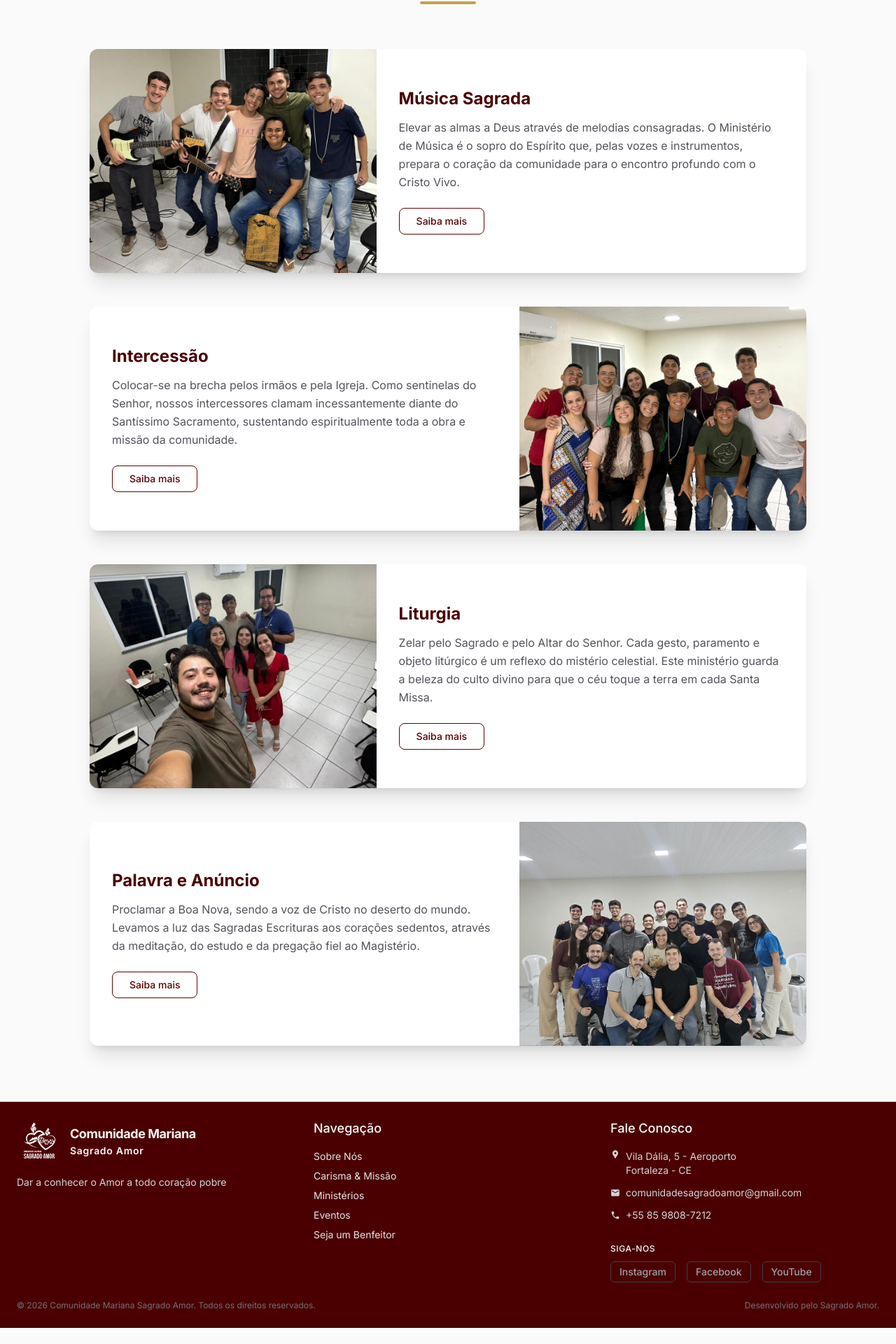
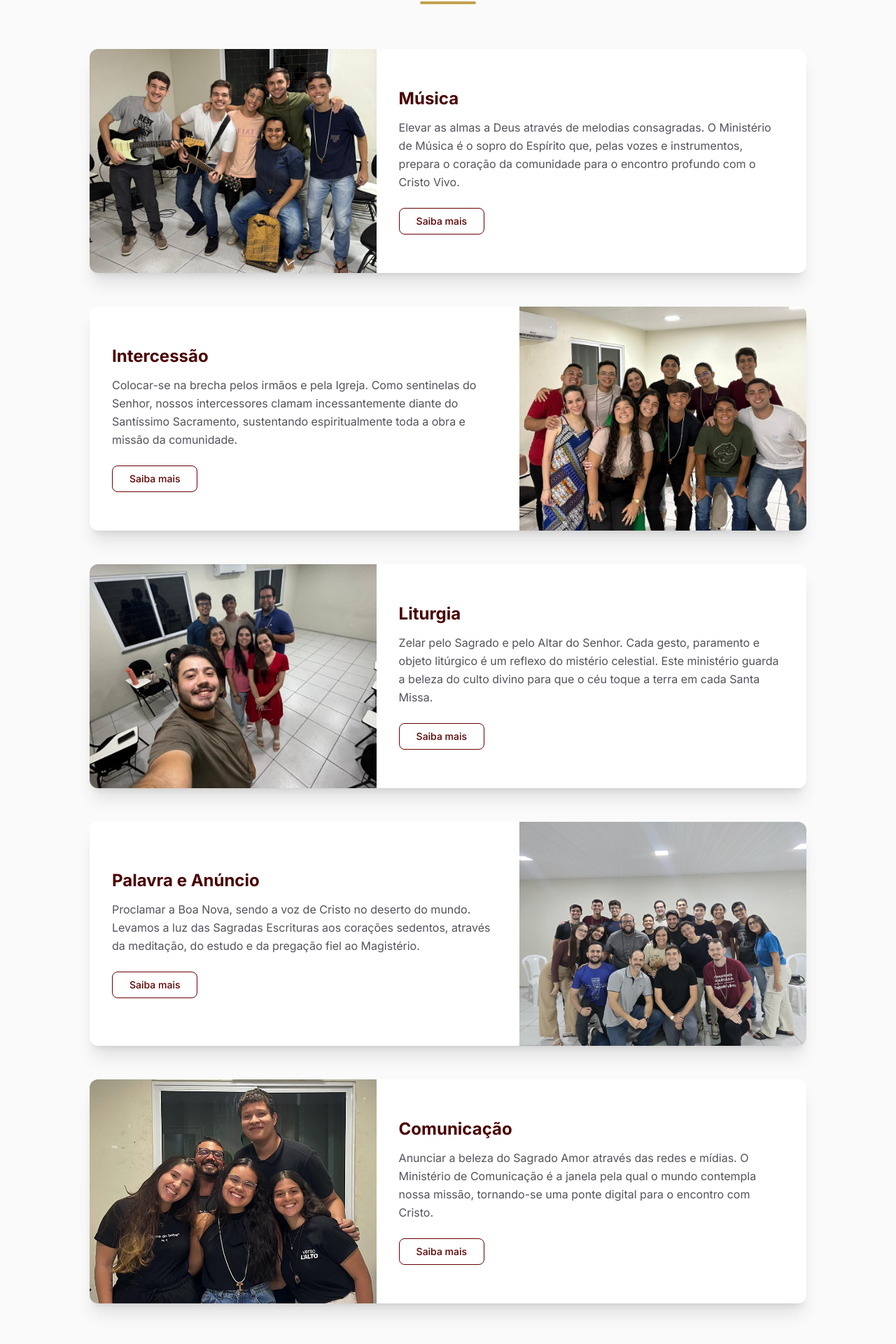
Before and after one commit to savass33/cmsa-website, a React (Vite) app: page /ministries in a window 1280 px wide. Shown: the part 476-2396 px from the top of the page at 70% size. Before the commit the page ends 2373 px from the top, so only its background shows below. Built offline with nearby package versions, Linux system fonts and the light colour scheme; a web font is replaced by a local one.

Commit message:
feat: add Communication ministry to the ministries page

```diff
--- a/src/pages/ministeries.tsx
+++ b/src/pages/ministeries.tsx
@@ -9,6 +9,7 @@ import ostensorio from "../assets/images/ostensorio.jpg"; // Keep for hero
 import liturgia from "../assets/images/liturgia.jpeg";
 import palavra from "../assets/images/palavra.jpeg";
 import intercessao from "../assets/images/intercessao.jpeg";
+import comunicacao from "../assets/images/comunicacao.jpeg";
 
 interface Ministry {
   title: string;
@@ -27,7 +28,7 @@ export default function Ministeries() {
 
   const ministries: Ministry[] = [
     {
-      title: "Música Sagrada",
+      title: "Música",
       image: musica,
       description:
         "Elevar as almas a Deus através de melodias consagradas. O Ministério de Música é o sopro do Espírito que, pelas vozes e instrumentos, prepara o coração da comunidade para o encontro profundo com o Cristo Vivo.",
@@ -76,6 +77,19 @@ export default function Ministeries() {
         coordinator: "A definir",
         fullDescription:
           "'Ignorar as Escrituras é ignorar o próprio Cristo' (São Jerônimo). O Ministério da Palavra se debruça sobre a Revelação divina para nutrir a própria alma e, transbordando dessa graça, instruir a comunidade. Cuidamos da formação catequética, dos grupos de leitura orante (Lectio Divina) e da difusão do Evangelho.",
+      },
+    },
+    {
+      title: "Comunicação",
+      image: comunicacao,
+      description:
+        "Anunciar a beleza do Sagrado Amor através das redes e mídias. O Ministério de Comunicação é a janela pela qual o mundo contempla nossa missão, tornando-se uma ponte digital para o encontro com Cristo.",
+      details: {
+        schedule: "Reuniões Mensais",
+        location: "Híbrido",
+        coordinator: "A definir",
+        fullDescription:
+          "Na era digital, somos chamados a ser missionários do continente digital. O Ministério de Comunicação cuida da identidade visual, redes sociais, fotografia e transmissão das atividades da comunidade. Nosso objetivo é comunicar não apenas eventos, mas o próprio Amor que nos move, utilizando a tecnologia como ferramenta de evangelização e unidade.",
       },
     },
   ];
```
